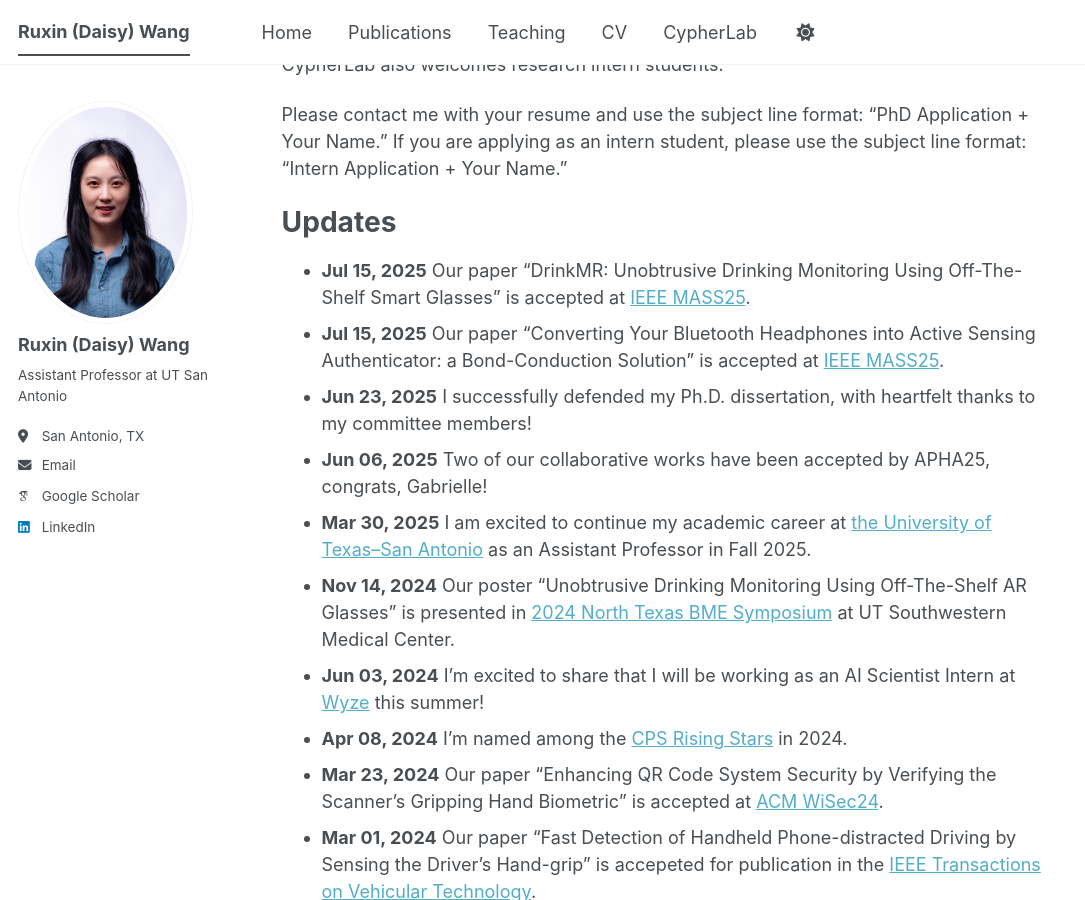
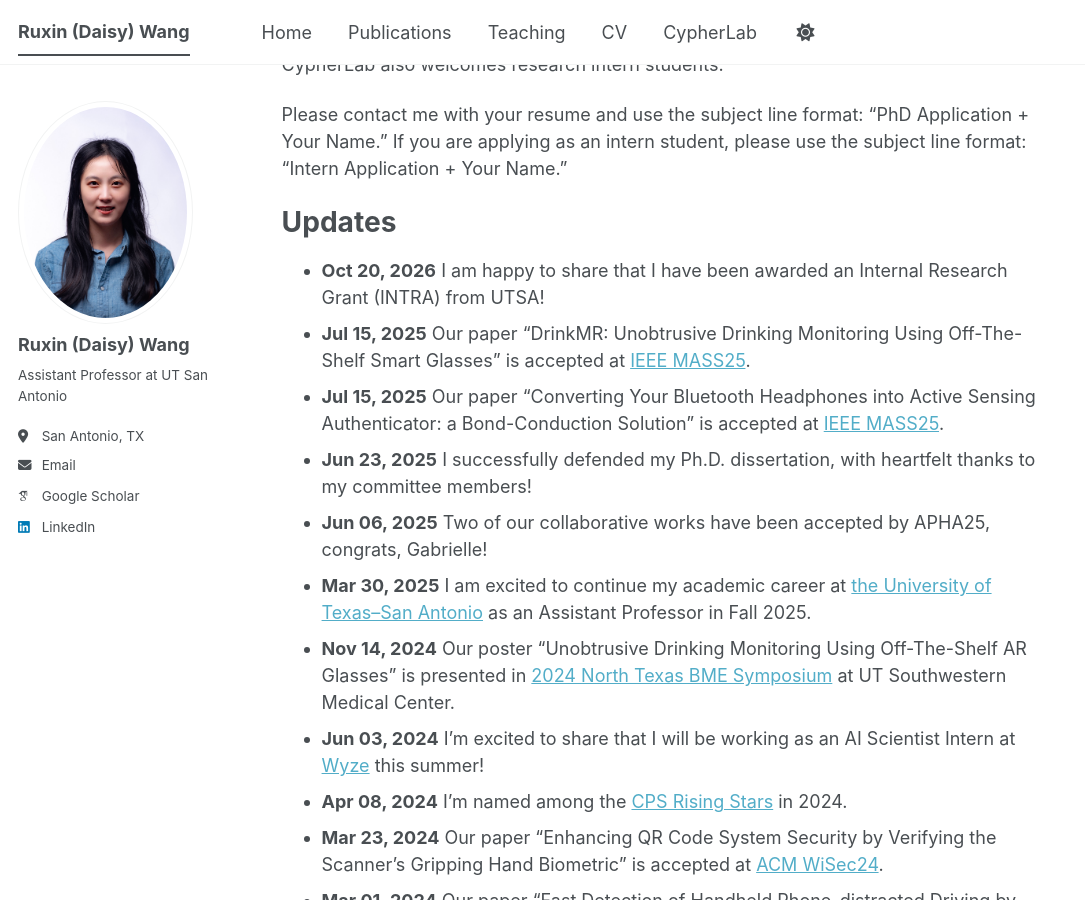
Before and after one commit to DaisyWang00/DaisyWang00.github.io, a Jekyll site: the page built from _pages/about.md, in a window 1280 px wide and 900 px high, scrolled down 457 px. Shown: the whole window, without its empty margins (0-1085 px from the left). Built offline with Jekyll 4.4.1, drawn with Linux system fonts in a browser that asks for light colours; some web fonts are replaced; a script bundle is joined from its source files by our own code; library files that are not in the unit come from our copies.

Commit message:
Update about.md

```diff
--- a/_pages/about.md
+++ b/_pages/about.md
@@ -20,6 +20,7 @@
 
 Updates
 ======
+- **Oct 20, 2026** I am happy to share that I have been awarded an Internal Research Grant (INTRA) from UTSA!
 - **Jul 15, 2025** Our paper "DrinkMR: Unobtrusive Drinking Monitoring Using Off-The-Shelf Smart Glasses" is accepted at [IEEE MASS25](https://ieeemass2025.github.io/ieeemass2025/).
 - **Jul 15, 2025** Our paper "Converting Your Bluetooth Headphones into Active Sensing Authenticator: a Bond-Conduction Solution" is accepted at [IEEE MASS25](https://ieeemass2025.github.io/ieeemass2025/).
 - **Jun 23, 2025** I successfully defended my Ph.D. dissertation, with heartfelt thanks to my committee members!
```
